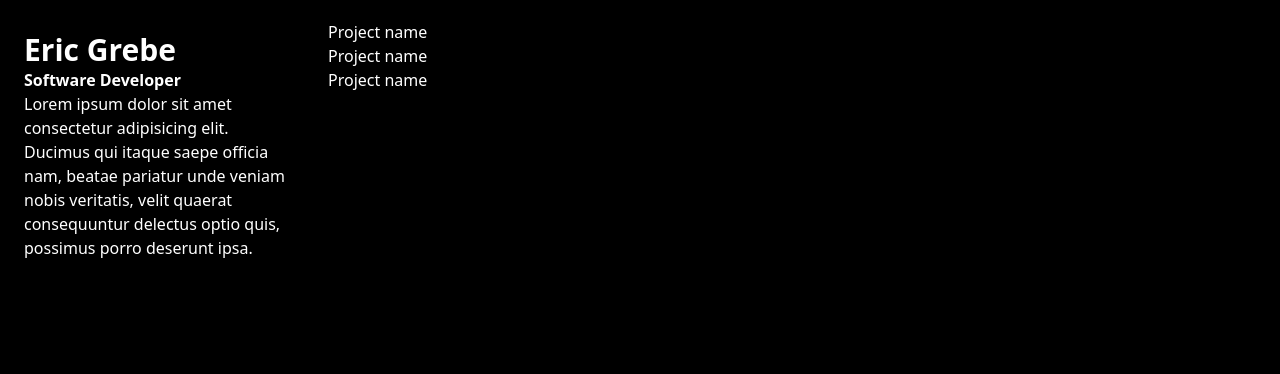
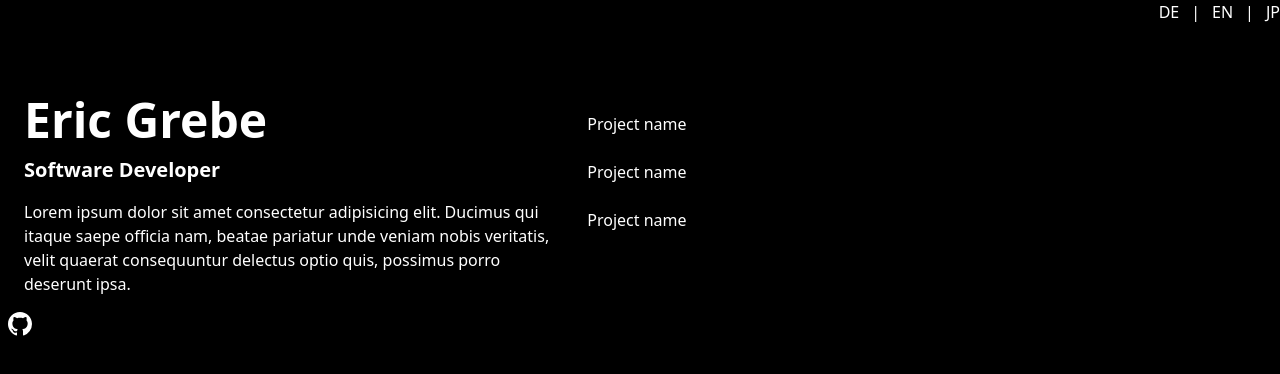
Before and after one commit to Jiyuu5/PortfolioWebsite, a React (Vite) app: page / in a window 1280 px wide. Shown: the top 374 px of the page. Built offline with nearby package versions, Linux system fonts and the light colour scheme.

Commit message:
Add components

```diff
--- a/index.html
+++ b/index.html
@@ -6,7 +6,7 @@
     <meta name="viewport" content="width=device-width, initial-scale=1.0" />
     <title>Eric Grebe - Software Developer</title>
   </head>
-  <body class="bg-black">
+  <body class="bg-black text-white">
     <div id="root"></div>
     <script type="module" src="/src/main.jsx"></script>
   </body>
--- a/src/App.jsx
+++ b/src/App.jsx
@@ -1,22 +1,25 @@
-import Descripton from "./components/Description";
+import Description from "./components/Description";
 import CardList from "./components/CardList";
+import Header from "./components/Header";
+import SocialLinks from "./components/SocialLinks";
 
 export default function App() {
   return (
     <div className="mx-auto max-w-2xl lg:max-w-7xl">
-      <div className="flex flex-row flex-wrap py-4">
-        <aside className="w-full sm:w-1/3 md:w-1/4 px-2">
+      <Header />
+      <main className="flex flex-row flex-wrap py-4">
+        <section className="w-1/2  px-2">
           <div className="sticky top-0 p-4 w-full">
             <ul className="flex flex-col overflow-hidden">
-              <Descripton />
+              <Description />
             </ul>
           </div>
-        </aside>
-        <main role="main" className="w-full sm:w-2/3 md:w-3/4 pt-1 px-2">
+          <SocialLinks />
+        </section>
+        <section className="w-1/2 pt-2 px-2">
           <CardList />
-        </main>
-      </div>
-      <footer className="mt-auto">...</footer>
+        </section>
+      </main>
     </div>
   );
 }
--- a/src/components/Card.jsx
+++ b/src/components/Card.jsx
@@ -1,7 +1,7 @@
 export default function Card() {
   return (
     <>
-      <card className="text-white">
+      <card className="text-white p-2">
         <h2>Project name</h2>
       </card>
     </>
--- a/src/components/CardList.jsx
+++ b/src/components/CardList.jsx
@@ -2,10 +2,10 @@
 
 export default function CardList() {
   return (
-    <>
+    <div className="mt-16">
       <Card />
       <Card />
       <Card />
-    </>
+    </div>
   );
 }
--- /dev/null
+++ b/src/components/Footer.jsx
@@ -0,0 +1,3 @@
+export default function Footer() {
+  return <footer></footer>;
+}
--- /dev/null
+++ b/src/components/Header.jsx
@@ -0,0 +1,9 @@
+import LanguageSelect from "./LanguageSelect";
+
+export default function Header() {
+  return (
+    <div className="flex float-end">
+      <LanguageSelect />
+    </div>
+  );
+}
--- /dev/null
+++ b/src/components/LanguageSelect.jsx
@@ -0,0 +1,17 @@
+export default function LanguageSelect() {
+  return (
+    <ul className="flex gap-3">
+      <li>
+        <button>DE</button>
+      </li>
+      <li>|</li>
+      <li>
+        <button>EN</button>
+      </li>
+      <li>|</li>
+      <li>
+        <button>JP</button>
+      </li>
+    </ul>
+  );
+}
--- /dev/null
+++ b/src/components/SocialLinks.jsx
@@ -0,0 +1,21 @@
+export default function SocialLinks() {
+  return (
+    <ul className="flex items-center">
+      <li className="shrink-0">
+        <a href="https://github.com/Jiyuu5">
+          <span className="sr-only">GitHub</span>
+
+          <svg
+            xmlns="http://www.w3.org/2000/svg"
+            viewBox="0 0 16 16"
+            fill="#fff"
+            className="h-6 w-6"
+            aria-hidden="true"
+          >
+            <path d="M8 0C3.58 0 0 3.58 0 8c0 3.54 2.29 6.53 5.47 7.59.4.07.55-.17.55-.38 0-.19-.01-.82-.01-1.49-2.01.37-2.53-.49-2.69-.94-.09-.23-.48-.94-.82-1.13-.28-.15-.68-.52-.01-.53.63-.01 1.08.58 1.23.82.72 1.21 1.87.87 2.33.66.07-.52.28-.87.51-1.07-1.78-.2-3.64-.89-3.64-3.95 0-.87.31-1.59.82-2.15-.08-.2-.36-1.02.08-2.12 0 0 .67-.21 2.2.82.64-.18 1.32-.27 2-.27.68 0 1.36.09 2 .27 1.53-1.04 2.2-.82 2.2-.82.44 1.1.16 1.92.08 2.12.51.56.82 1.27.82 2.15 0 3.07-1.87 3.75-3.65 3.95.29.25.54.73.54 1.48 0 1.07-.01 1.93-.01 2.2 0 .21.15.46.55.38A8.013 8.013 0 0016 8c0-4.42-3.58-8-8-8z"></path>
+          </svg>
+        </a>
+      </li>
+    </ul>
+  );
+}
--- a/src/components/description.jsx
+++ b/src/components/description.jsx
@@ -1,9 +1,9 @@
-export default function Descripton() {
+export default function Description() {
   return (
-    <div className="text-white">
-      <h1 className="text-3xl font-bold">Eric Grebe</h1>
-      <h2 className="font-bold">Software Developer</h2>
-      <p>
+    <div className="mt-16">
+      <h1 className="text-5xl font-bold">Eric Grebe</h1>
+      <h2 className="text-xl font-bold mt-3">Software Developer</h2>
+      <p className="mt-4">
         Lorem ipsum dolor sit amet consectetur adipisicing elit. Ducimus qui
         itaque saepe officia nam, beatae pariatur unde veniam nobis veritatis,
         velit quaerat consequuntur delectus optio quis, possimus porro deserunt
```
